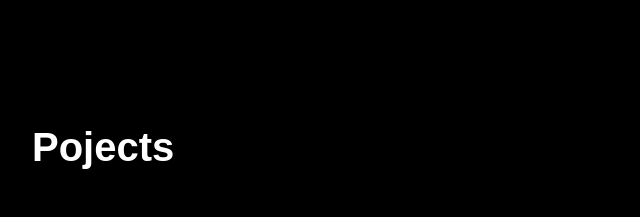
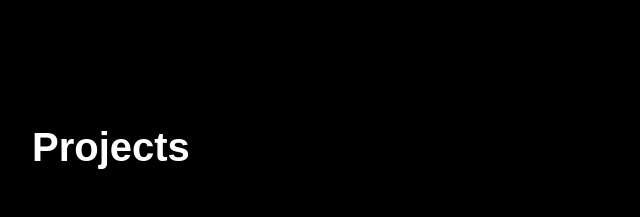
Before and after one commit to 21MH5A0227/MY_PORTFOLIO_WEBPAGE, a plain HTML site: page index.html in a window 1280 px wide. Shown: the part 1360-1577 px from the top of the page, 96-736 px from the left. Drawn offline with Linux system fonts and the light colour scheme.

Commit message:
Update index.html

```diff
--- a/index.html
+++ b/index.html
@@ -80,7 +80,7 @@
 <!-- --------------projects----------------- -->
     <div id="projects">
         <div class="container">
-            <h1 class="sub-title">Pojects</h1>
+            <h1 class="sub-title">Projects</h1>
             <div class="projects-list">
                 <div>
                     <i class="fa-solid fa-code"></i>
```
